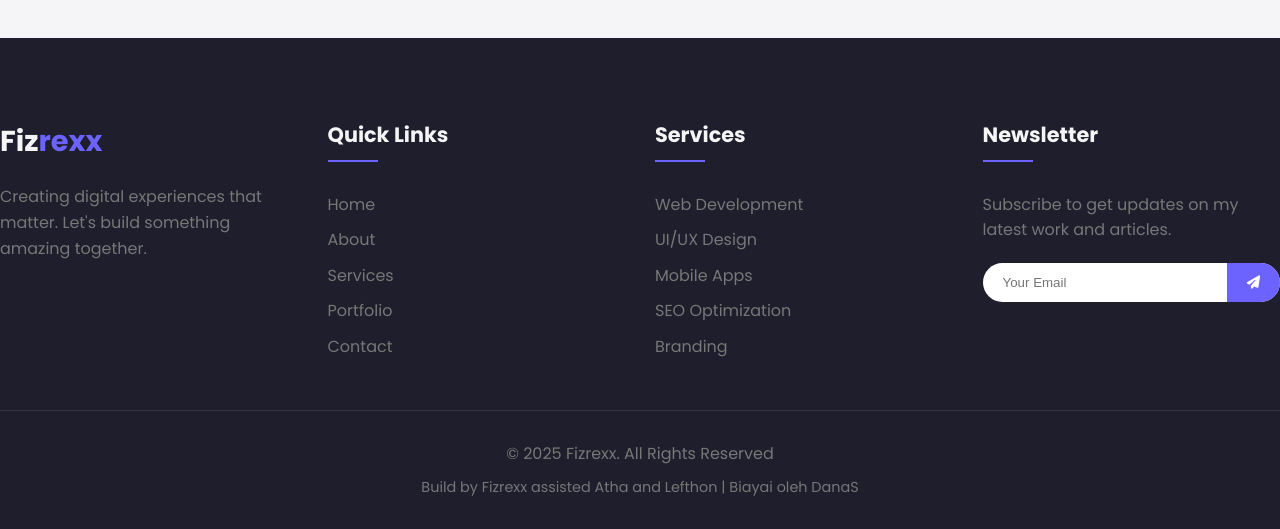
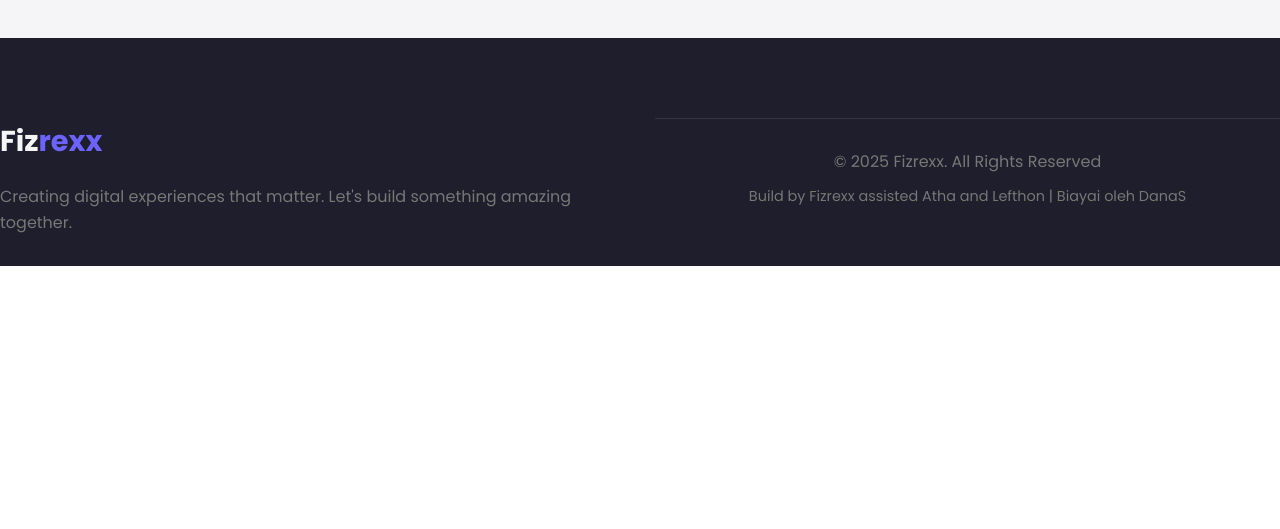
Before and after one commit to Fizrexx/Fizz-ui, a plain HTML site: page index.html in a window 1280 px wide. Shown: the part 6279-6808 px from the top of the page. After the commit the page ends 6545 px from the top, so only its background shows below. Drawn offline with nearby package versions, Linux system fonts and the light colour scheme.

Commit message:
Update index.html

```diff
--- a/index.html
+++ b/index.html
@@ -551,37 +551,7 @@
                     <p>Creating digital experiences that matter. Let's build something amazing together.</p>
                 </div>
 
-                <div class="footer-col">
-                    <h3>Quick Links</h3>
-                    <ul>
-                        <li><a href="#home">Home</a></li>
-                        <li><a href="#about">About</a></li>
-                        <li><a href="#services">Services</a></li>
-                        <li><a href="#portfolio">Portfolio</a></li>
-                        <li><a href="#contact">Contact</a></li>
-                    </ul>
-                </div>
 
-                <div class="footer-col">
-                    <h3>Services</h3>
-                    <ul>
-                        <li><a href="#">Web Development</a></li>
-                        <li><a href="#">UI/UX Design</a></li>
-                        <li><a href="#">Mobile Apps</a></li>
-                        <li><a href="#">SEO Optimization</a></li>
-                        <li><a href="#">Branding</a></li>
-                    </ul>
-                </div>
-
-                <div class="footer-col">
-                    <h3>Newsletter</h3>
-                    <p>Subscribe to get updates on my latest work and articles.</p>
-                    <form class="newsletter-form">
-                        <input type="email" placeholder="Your Email" required>
-                        <button type="submit"><i class="fas fa-paper-plane"></i></button>
-                    </form>
-                </div>
-            </div>
 
             <div class="footer-bottom">
                 <p class="copyright">© <span id="currentYear"></span> Fizrexx. All Rights Reserved</p>
```
